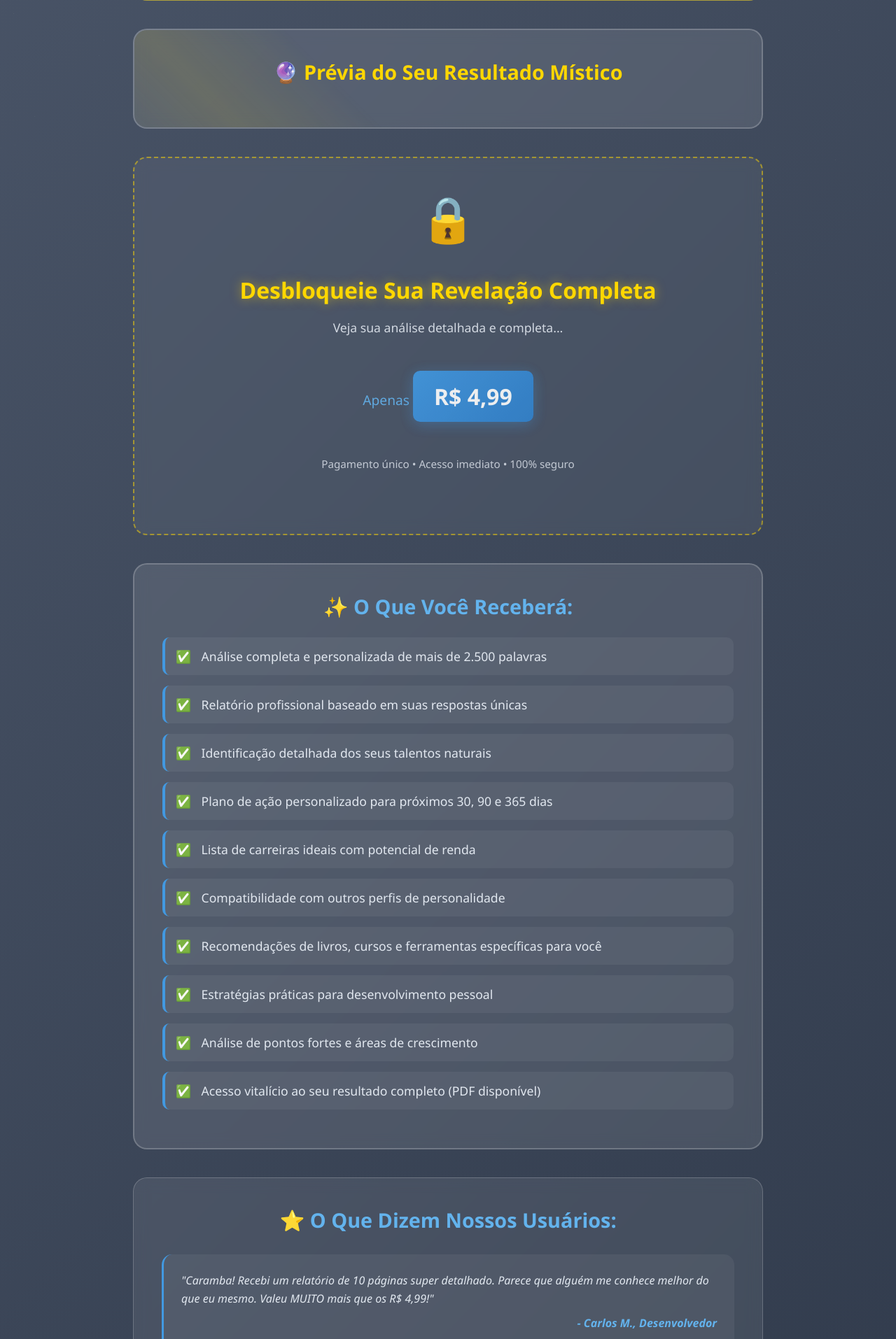
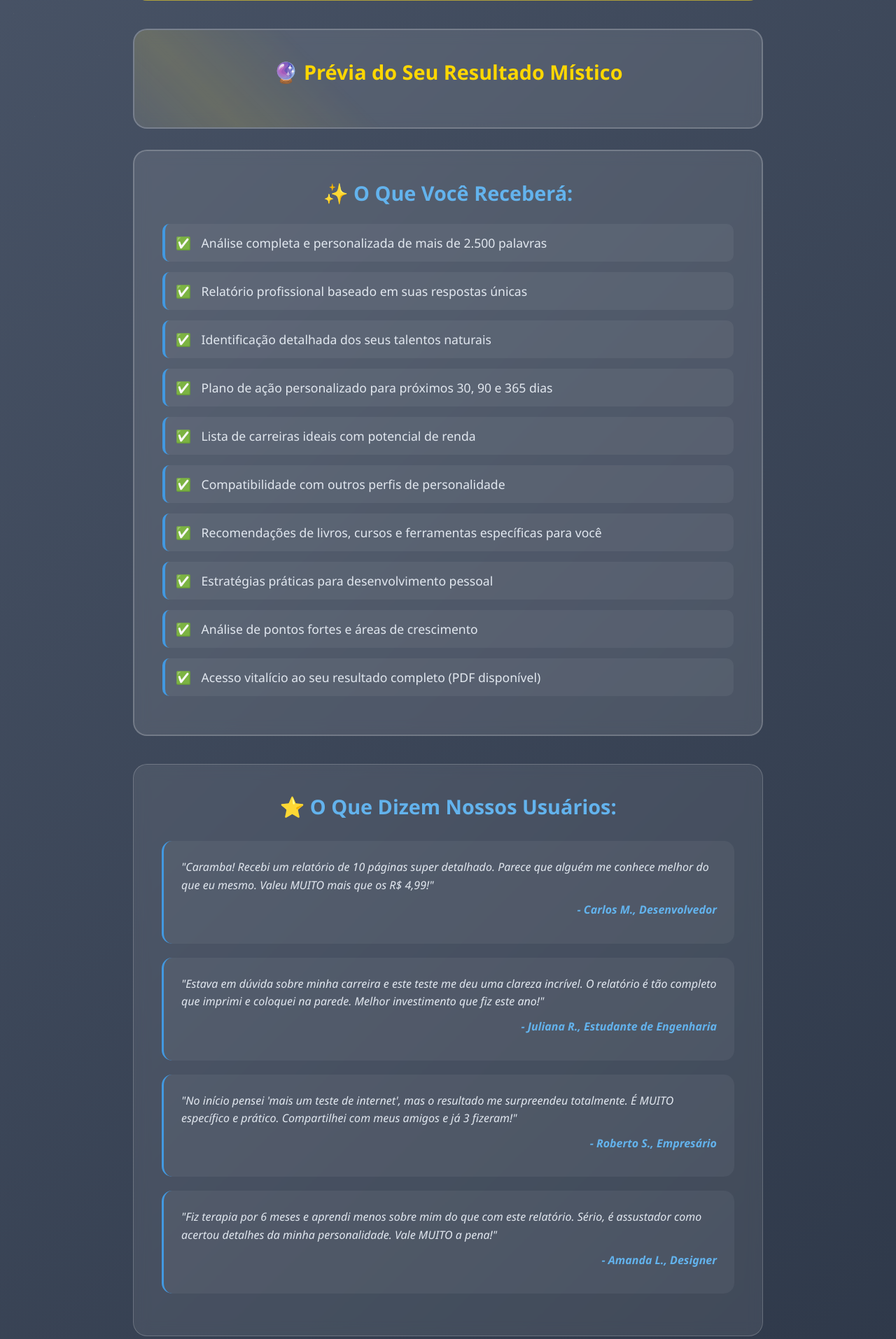
Before and after one commit to marcosdollis/testes-perfil, a Django app: template templates/resultado.html in a window 1280 px wide. Shown: the part 382-2296 px from the top of the page at 70% size. Run offline with Django 5.2, Linux system fonts and the light colour scheme; the template is opened without the code that fills it, so the values that code supplies are empty.

Commit message:
Remover etapa de pagamento - acesso direto ao relatório completo

```diff
--- a/templates/resultado.html
+++ b/templates/resultado.html
@@ -100,55 +100,6 @@
 @keyframes glow {
     0%, 100% { text-shadow: 0 0 20px rgba(255, 215, 0, 0.7); }
     50% { text-shadow: 0 0 40px rgba(255, 215, 0, 0.9); }
-}
-
-.blur-section {
-    background: rgba(255, 255, 255, 0.05);
-    backdrop-filter: blur(10px);
-    border-radius: 20px;
-    padding: 60px 40px;
-    margin: 40px 0;
-    border: 2px dashed rgba(255, 215, 0, 0.5);
-    text-align: center;
-    position: relative;
-}
-
-.blur-section::before {
-    content: '🔒';
-    font-size: 4rem;
-    display: block;
-    margin-bottom: 20px;
-    animation: bounce 2s infinite;
-}
-
-@keyframes bounce {
-    0%, 100% { transform: translateY(0); }
-    50% { transform: translateY(-20px); }
-}
-
-.blur-section h3 {
-    font-size: 2rem;
-    color: #ffd700;
-    margin-bottom: 20px;
-    text-shadow: 0 0 15px rgba(255, 215, 0, 0.5);
-}
-
-.blur-section p {
-    font-size: 1.1rem;
-    margin-bottom: 30px;
-    opacity: 0.9;
-}
-
-.price-tag {
-    display: inline-block;
-    background: linear-gradient(135deg, #4299e1, #3182ce);
-    color: #fff;
-    padding: 15px 30px;
-    border-radius: 10px;
-    font-size: 2rem;
-    font-weight: bold;
-    margin: 20px 0;
-    box-shadow: 0 4px 20px rgba(66, 153, 225, 0.4);
 }
 
 .benefits {
@@ -268,17 +219,6 @@
         <p>{{ resultado.preview }}</p>
     </div>
 
-    <div class="blur-section">
-        <h3>Desbloqueie Sua Revelação Completa</h3>
-        <p>Veja sua análise detalhada e completa...</p>
-        <p style="font-size: 1.2rem; color: #63b3ed;">
-            Apenas <span class="price-tag">R$ 4,99</span>
-        </p>
-        <p style="font-size: 0.95rem; opacity: 0.8; margin-top: 20px;">
-            Pagamento único • Acesso imediato • 100% seguro
-        </p>
-    </div>
-
     <div class="benefits">
         <h3>✨ O Que Você Receberá:</h3>
         <ul>
@@ -321,16 +261,16 @@
 
     <div class="cta-section">
         <p style="font-size: 1.4rem; margin-bottom: 20px; font-weight: 600;">
-            � Você investiu seu tempo respondendo 15 perguntas...
+            ✨ Seu Relatório Completo Está Pronto!
         </p>
         <p style="font-size: 1.2rem; margin-bottom: 30px; opacity: 0.9;">
-            Por apenas R$ 4,99 você terá acesso a um relatório profissional completo que pessoas pagam R$ 200+ em consultorias psicológicas
+            Clique abaixo para acessar sua análise profissional completa com mais de 2.500 palavras
         </p>
-        <a href="{% url 'testes:pagamento' resposta_id %}" class="btn">
+        <a href="{% url 'testes:resultado_completo' resposta_id %}" class="btn">
             🔓 Liberar Meu Relatório Completo Agora
         </a>
         <p style="font-size: 0.85rem; margin-top: 20px; opacity: 0.7;">
-            ⚡ Mais de 15.847 pessoas já investiram em autoconhecimento • Classificação 4.8/5.0
+            ⚡ Acesso imediato • Análise detalhada personalizada • Acesso vitalício
         </p>
     </div>
 </div>
--- a/testes/urls.py
+++ b/testes/urls.py
@@ -15,6 +15,7 @@ urlpatterns = [
     path('teste/<str:tipo>/', views.teste_view, name='teste'),
     path('processar/<str:tipo>/', views.processar_teste, name='processar'),
     path('resultado/<int:resposta_id>/', views.resultado_view, name='resultado'),
+    path('resultado-completo/<int:resposta_id>/', views.resultado_completo_view, name='resultado_completo'),
     path('pagamento/<int:resposta_id>/', views.pagamento_view, name='pagamento'),
     path('pagamento/webhook/success/', views.webhook_success, name='webhook_success'),
     path('pagamento/webhook/failure/', views.webhook_failure, name='webhook_failure'),
```
Also changed, not shown: testes/views.py (+20 -0 lines).
